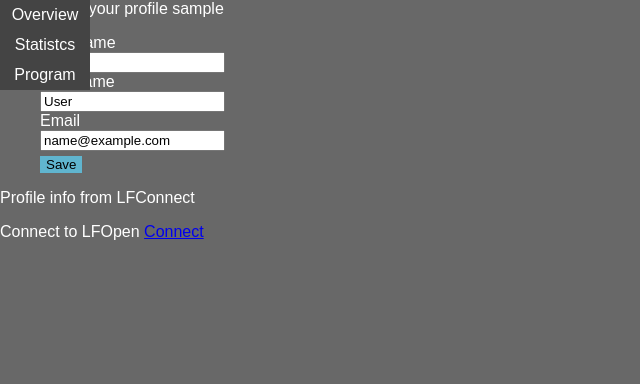
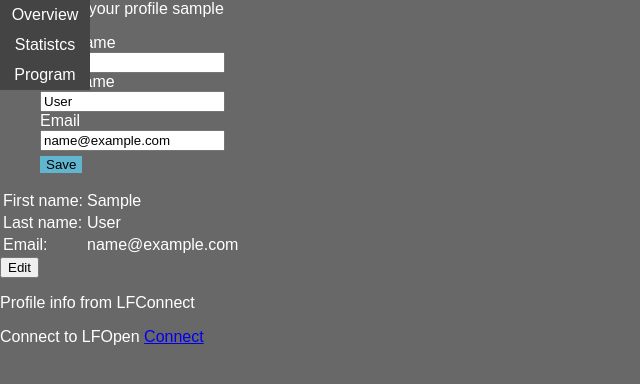
Before and after one commit to Silverberg-Technologies/smartgym, a Django app: template users/templates/users/profile.html in a window 1280 px wide. Shown: the part 30-414 px from the top of the page, without its empty margins (0-640 px from the left). Run offline with Django 3.2, Linux system fonts and the light colour scheme; the template is opened without the code that fills it, so the values that code supplies are empty; the visitor is signed in with stand-in values (Sample User, id 1).

Commit message:
jQuery up and running

```diff
--- a/users/templates/users/profile.html
+++ b/users/templates/users/profile.html
@@ -12,6 +12,7 @@
 
 Welcome to your profile {{ user.username }}
 
+<div class="editmode">
     <form class="form" method="post" action="{% url 'users:profile' %}">
     {% csrf_token %}
     <ul>
@@ -24,7 +25,24 @@ Welcome to your profile {{ user.username }}
         <li><input type="submit" value="Save"></li>
     </ul>
     </form>
-
+</div>
+<div class="viewmode">
+    <table>
+        <tr>
+            <td>First name:</td>
+            <td>{{ user.first_name }}</td>
+        </tr>
+        <tr>
+            <td>Last name:</td>
+            <td>{{ user.last_name }}</td>
+        </tr>
+        <tr>
+            <td>Email:</td>
+            <td>{{ user.email }}</td>
+        </tr>
+    </table>
+</div>
+<button type="button">Edit</button>
 <div>
     <p>Profile info from LFConnect</p>
     <table>
```
Lines whose indentation alone changed are shown as unchanged.
